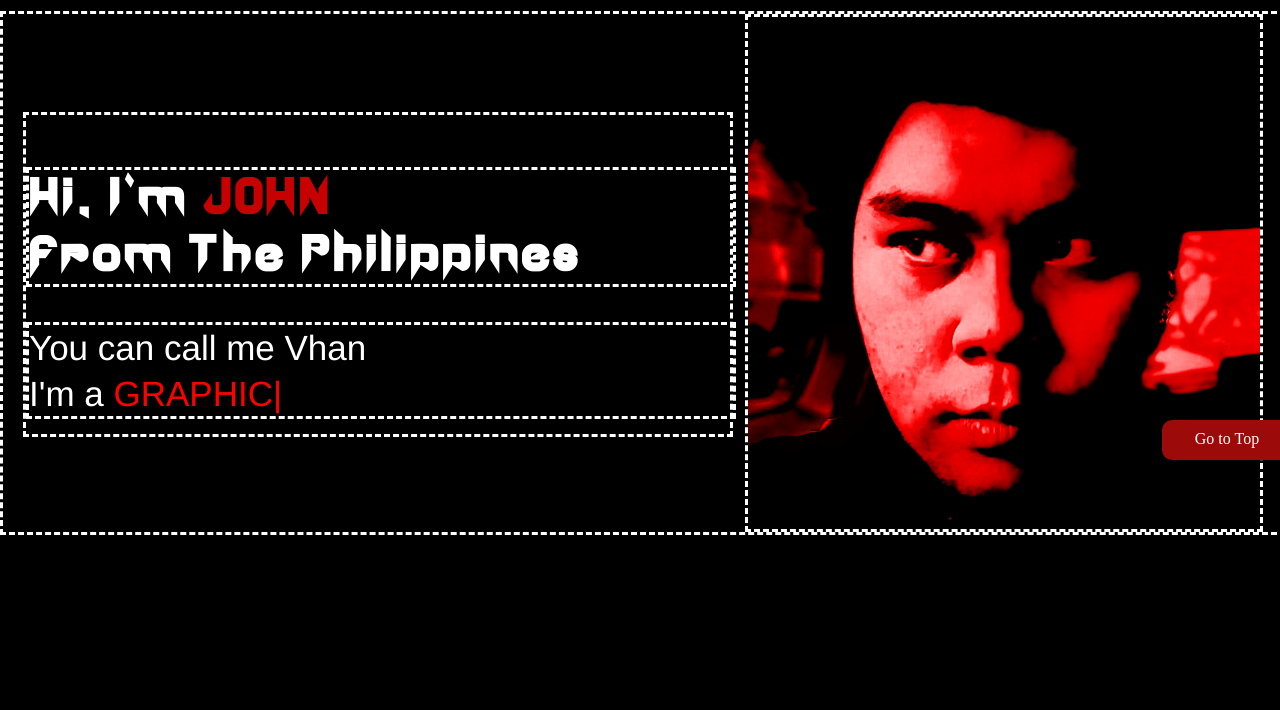
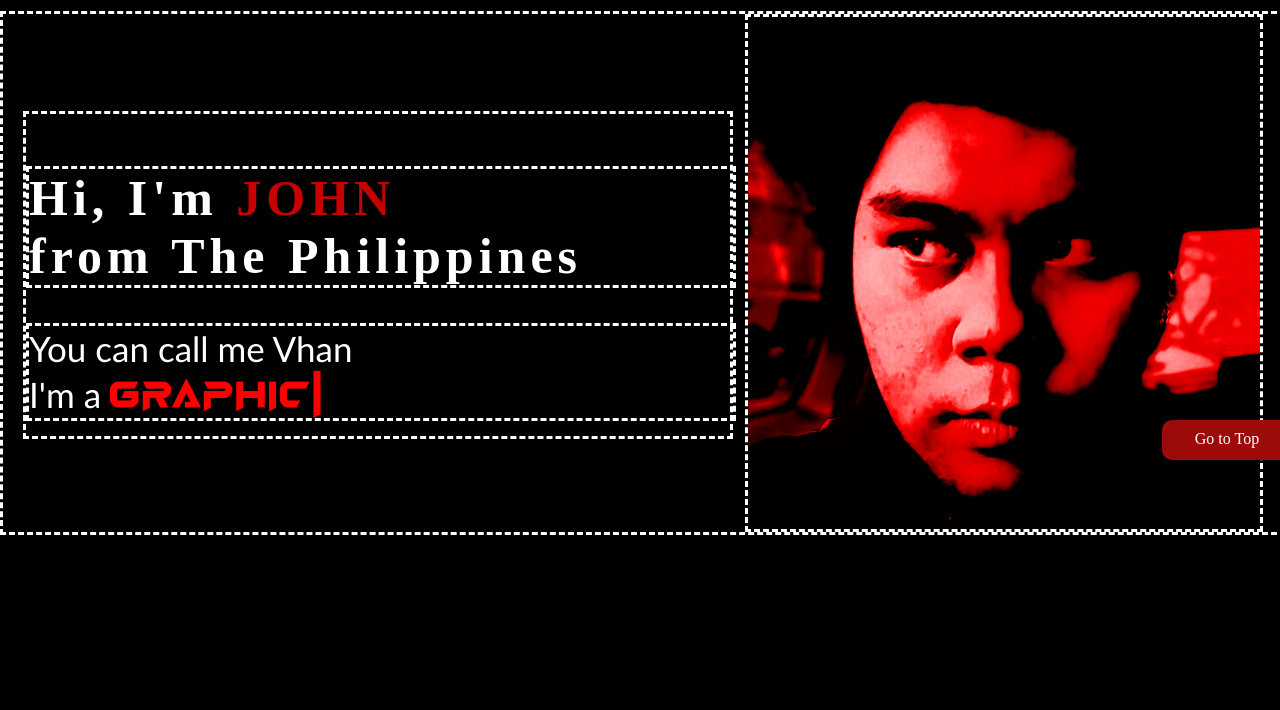
Before and after one commit to VhanTakishima/Vite-StackBlitz-Profile, a website built with Vite: page index.html in a window 1280 px wide. Shown: the part 90-800 px from the top of the page. Built offline with nearby package versions, Linux system fonts and the light colour scheme; files whose address does not match are found by name.

Commit message:
1 binaries uploaded

```diff
--- a/custom.css
+++ b/custom.css
@@ -4,14 +4,37 @@
   list-style: none;
 }
 @font-face{
-  font-family: Thomas;
-  src:url(Fonts/ThomasFont.ttf);
+  font-family: SGrapes;
+  src:url(Fonts/Sunday Grapes.ttf);
 }
 @font-face{
   font-family: Aquatic;
   src:url(Fonts/Aquaticfont.ttf);
 }
-
+@font-face{
+  font-family:AngasV3B;
+  src:url(Fonts/AngasV3Bold.ttf);
+}
+@font-face{
+  font-family:AngasV3U;
+  src:url(Fonts/AngasV3Ultra.ttf);
+}
+@font-face{
+  font-family:Chopsic;
+  src:url(Fonts/Chopsic.otf);
+}
+@font-face{
+  font-family:Vampire;
+  src:url(Fonts/Vampire.ttf);
+}
+@font-face{
+  font-family:VampireI;
+  src:url(Fonts/VampireItalic.ttf);
+}
+@font-face{
+  font-family:Gow;
+  src:url(Fonts/GoW.TTF);
+}
 #header {
   margin: auto 0px;
   width: 100%;
@@ -105,7 +128,6 @@ p {
     justify-content: space-evenly;
   }
   .headertext h1 {
-    font-family: Aquatic;
     text-align: left;
   }
   .headertext p {
@@ -233,13 +255,14 @@ p {
   align-items: flex-start;
   border: #fff dashed 3px;
   color: #fff;
-  font-family: 'Franklin Gothic Medium', 'Arial Narrow', Arial, sans-serif;
+  font-family: 'Trebuchet MS',serif;
   font-size: 35px;
 }
 .headertext h1 {
   width: 100%;
   border: #fff dashed 3px;
   color: #fff;
+  font-family:Thomas;
   font-size: 50px;
   margin-top: 20px;
   margin-bottom: 30px;
@@ -262,6 +285,7 @@ p {
 
 .headertext p span {
   color: rgb(255, 0, 0);
+  font-family: AngasV3B;
   text-transform: uppercase;
 }
 
```
Also changed, not shown: Fonts/Neuropool.otf (added), Fonts/Sunday Grapes.ttf (added).
